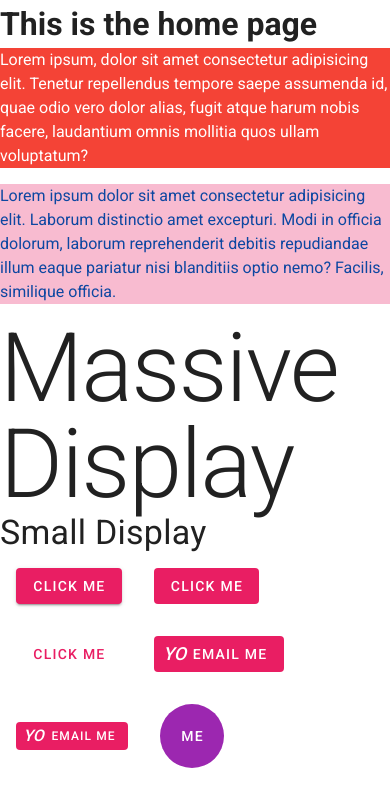
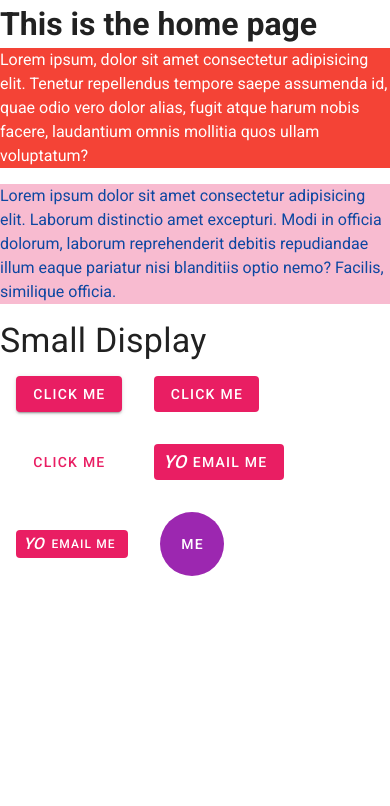
Before and after one commit to Nishant-Pall/Vuetify-todo, a Vue app: page / in a window 390 px wide. Shown: the top 806 px of the page. Built offline with nearby package versions, Linux system fonts and the light colour scheme.

Commit message:
Add breakpoints/visibility to elements

```diff
--- a/src/views/HomeView.vue
+++ b/src/views/HomeView.vue
@@ -13,7 +13,7 @@
 			reprehenderit debitis repudiandae illum eaque pariatur nisi
 			blanditiis optio nemo? Facilis, similique officia.
 		</p>
-		<h1 class="display-4">Massive Display</h1>
+		<h1 class="display-4 hidden-sm-and-down">Massive Display</h1>
 		<h4 class="display-1">Small Display</h4>
 
 		<v-btn class="pink white--text">click me</v-btn>
```
